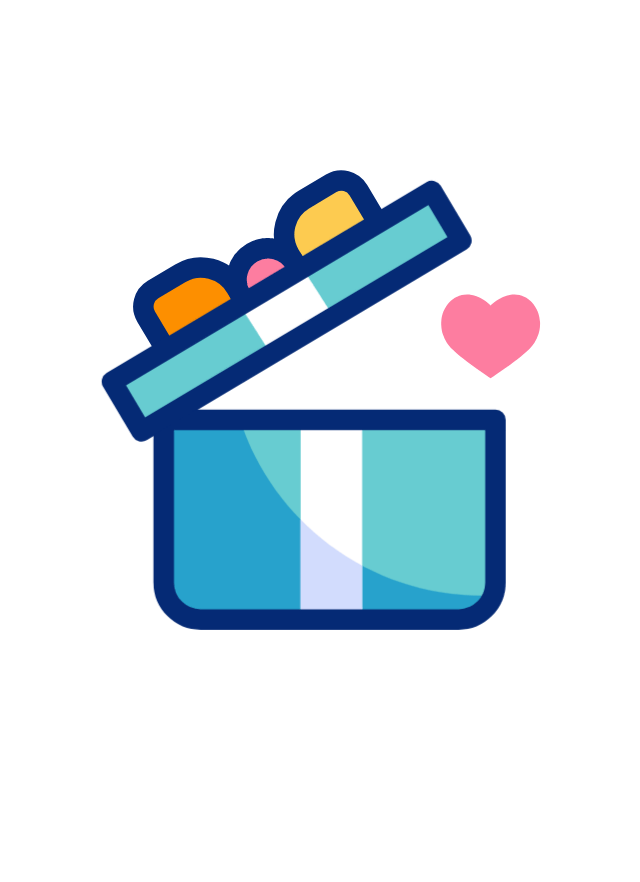
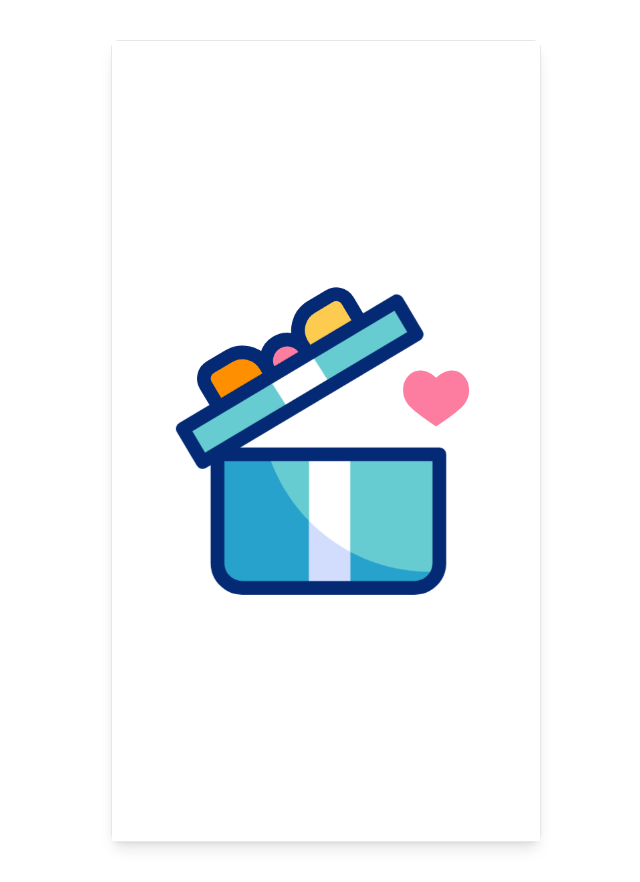
Before and after one commit to PXTN45/HBD-GF, a React (Vite) app in the folder HBD-GF/: page / in a window 1280 px wide. Shown: the whole page, without its empty margins (314-954 px from the left). Before the commit the page ends 800 px from the top, so only its background shows below. Built offline with nearby package versions, Linux system fonts and the light colour scheme.

Commit message:
แก้ reponesive

```diff
--- a/HBD-GF/src/App.tsx
+++ b/HBD-GF/src/App.tsx
@@ -40,10 +40,12 @@ function App() {
       });
     };
   }, [visibleSections]);
-  const messages = ["เปิดเร็วๆสิ" , "มีของขวัญจะให้"];
+  const messages = ["เปิดเร็วๆสิ", "มีของขวัญจะให้"];
 
   return (
     <>
+      <div className=" w-screen h-full bg-white flex justify-center py-10 ">
+        <div className=" w-[430px] border shadow-lg rounded-lg">
           {!isOpenPage ? (
             <div
               className="h-screen bg-white flex justify-center items-center"
@@ -105,6 +107,8 @@ function App() {
               )}
             </div>
           )}
+        </div>
+      </div>
     </>
   );
 }
```
Lines whose indentation alone changed are shown as unchanged.
